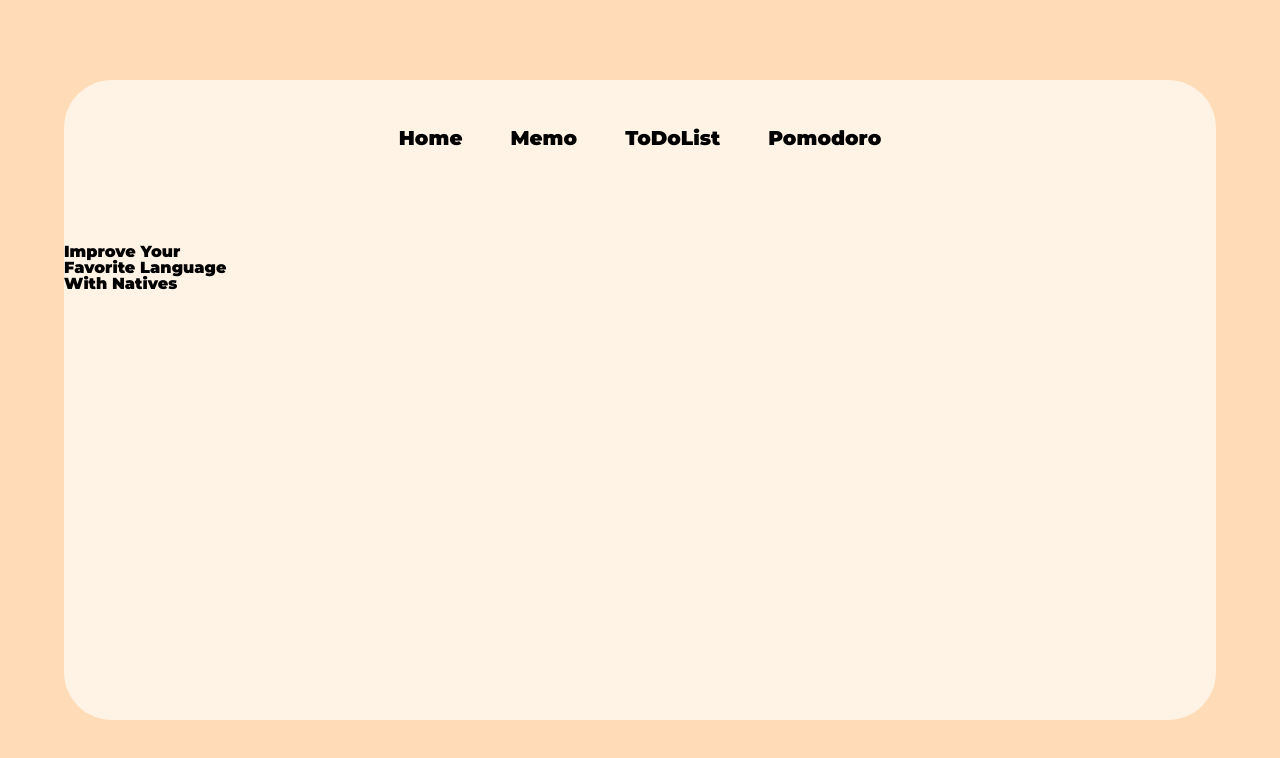
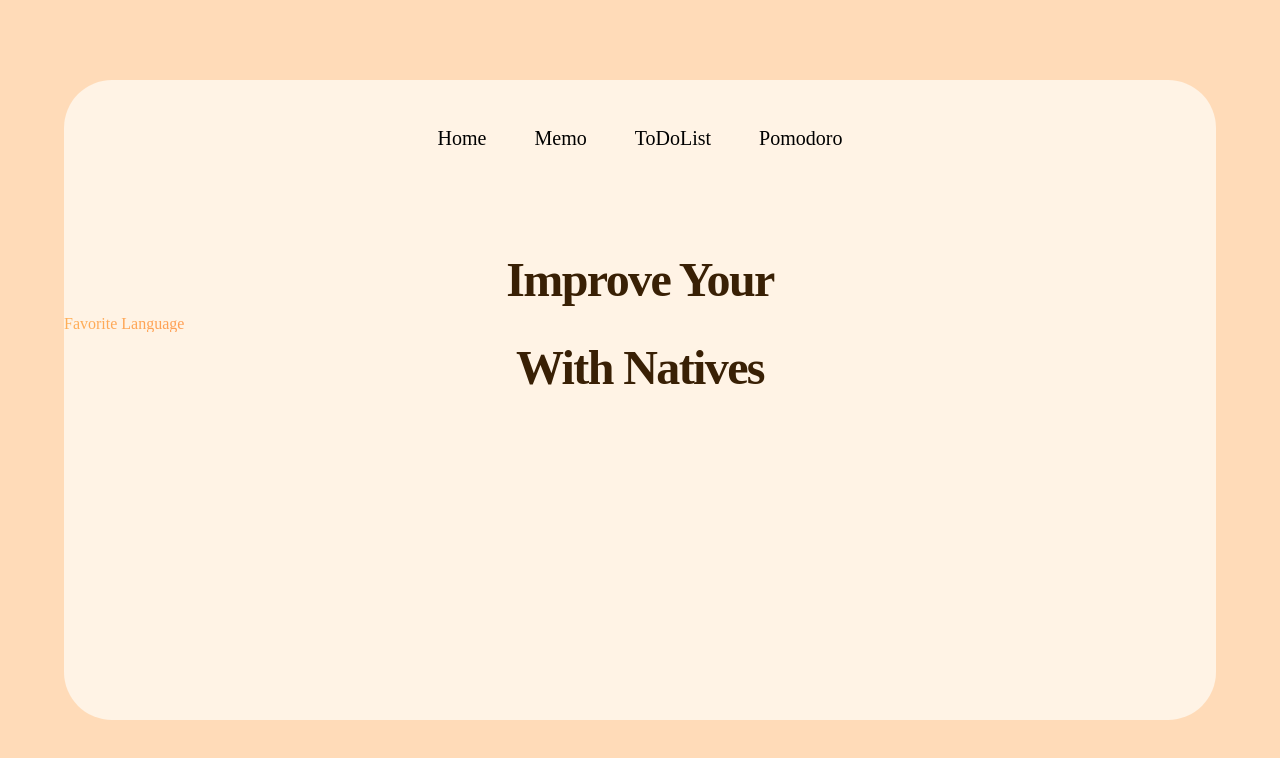
Before and after one commit to sooozi/study-app_ver.01, a React (Create React App) app: page / in a window 1280 px wide. Shown: the top 758 px of the page. Built offline with nearby package versions, Linux system fonts and the light colour scheme.

Commit message:
231206_스터디앱_css module 적용

```diff
--- a/src/App.js
+++ b/src/App.js
@@ -5,8 +5,7 @@ import NavBar from './layout/NavBar';
 import Home from './pages/Home';
 import { default as Memo, default as ToDoList } from './pages/Memo';
 import Pomodoro from './pages/Pomodoro';
-import './style/Text.module.css';
-
+import GlobalStyle from './style/GlobalStyle';
 
 const AppWrap = styled.div`
   background: rgba(255, 243, 229, 1);
@@ -18,6 +17,8 @@ const AppWrap = styled.div`
 
 function App() {
   return (
+    <>
+      <GlobalStyle />
       <AppWrap>
         <NavBar />
         <Routes>
@@ -29,6 +30,7 @@ function App() {
           </Route>
         </Routes>
       </AppWrap>
+    </>
   );
 }
 
--- a/src/index.js
+++ b/src/index.js
@@ -4,13 +4,13 @@ import { BrowserRouter } from 'react-router-dom';
 import App from './App';
 import "./fonts/Font.css";
 import reportWebVitals from './reportWebVitals';
-import GlobalStyle from './style/GlobalStyle';
+// import GlobalStyle from './style/GlobalStyle';
 
 const root = ReactDOM.createRoot(document.getElementById('root'));
 root.render(
   <React.StrictMode>
     <BrowserRouter basename={process.env.PUBLIC_URL}>
-      <GlobalStyle />
+      {/* <GlobalStyle /> */}
       <App />
     </BrowserRouter>
   </React.StrictMode>
--- a/src/style/GlobalStyle.js
+++ b/src/style/GlobalStyle.js
@@ -1,9 +1,10 @@
 import { createGlobalStyle } from "styled-components";
 import reset from "styled-reset";
-import './Text.module.css';
+import textStyles from "./Text.module.css";
 
 const GlobalStyle = createGlobalStyle`
   ${reset}
+  ${textStyles}
 
   body {
     font-family: "Montserrat";
--- a/src/style/Text.module.css
+++ b/src/style/Text.module.css
@@ -1,4 +1,13 @@
-.bigTxt, .gradientText {
+:global {
+
+    /* 글로벌 스타일 정의 */
+    .gradientText {
+        background-image: linear-gradient(to left, var(--leftColor) 30%, var(--rightColor));
+        -webkit-background-clip: text;
+        -webkit-text-fill-color: rgba(0, 0, 0, 0);
+    }
+
+    .bigTxt {
         text-align: center;
         font-size: 3rem;
         font-weight: bolder;
@@ -6,12 +15,8 @@
         line-height: 1.5;
         color: rgb(57, 32, 5);
     }
+}
 
-.gradientText {
-    background-image: linear-gradient(to left, var(--leftColor) 30%, var(--rightColor));
-    -webkit-background-clip: text;
-    -webkit-text-fill-color: rgba(0, 0, 0, 0);
-}
 
 .navLink {
     text-decoration: none;
```
Lines whose indentation alone changed are shown as unchanged.
